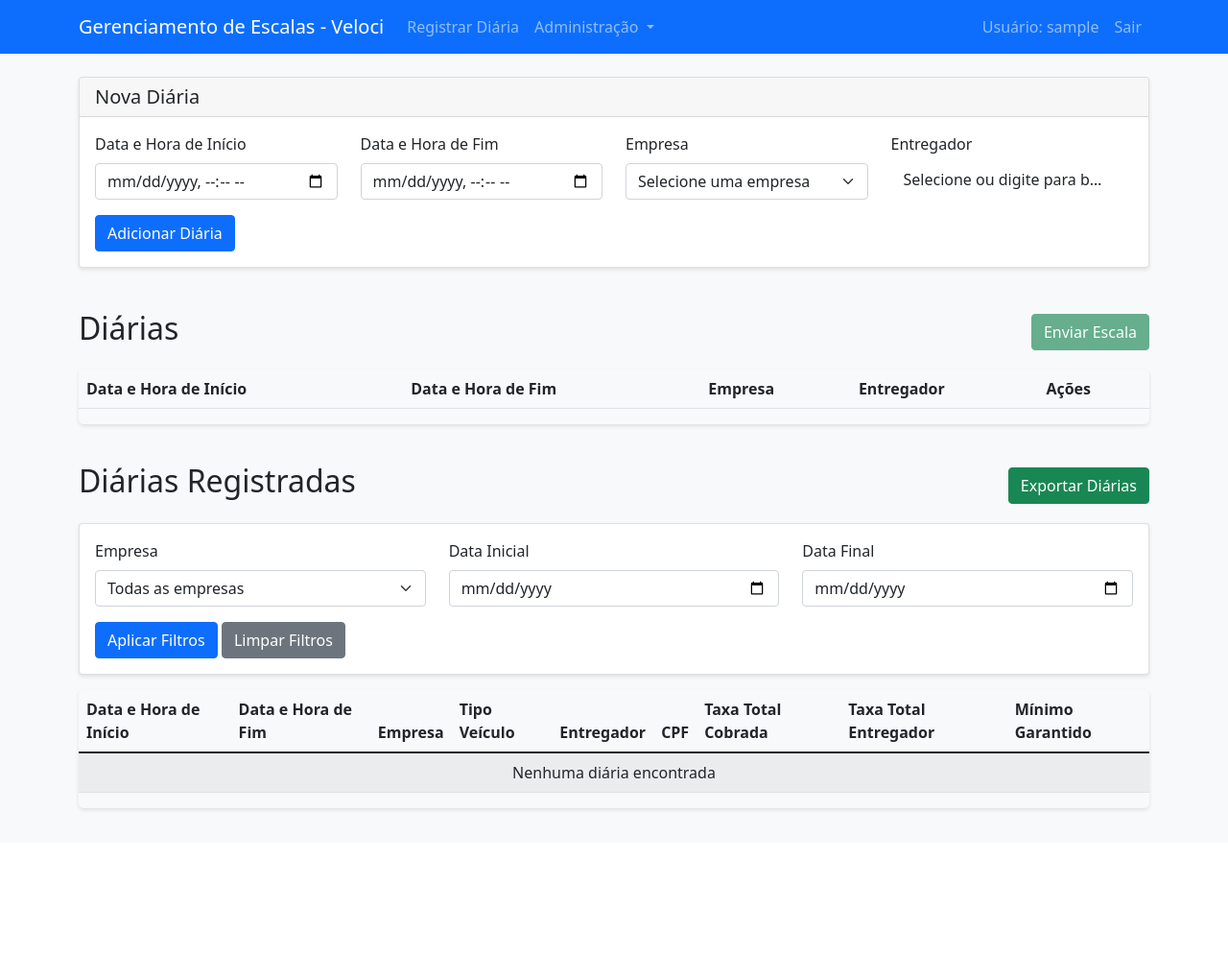
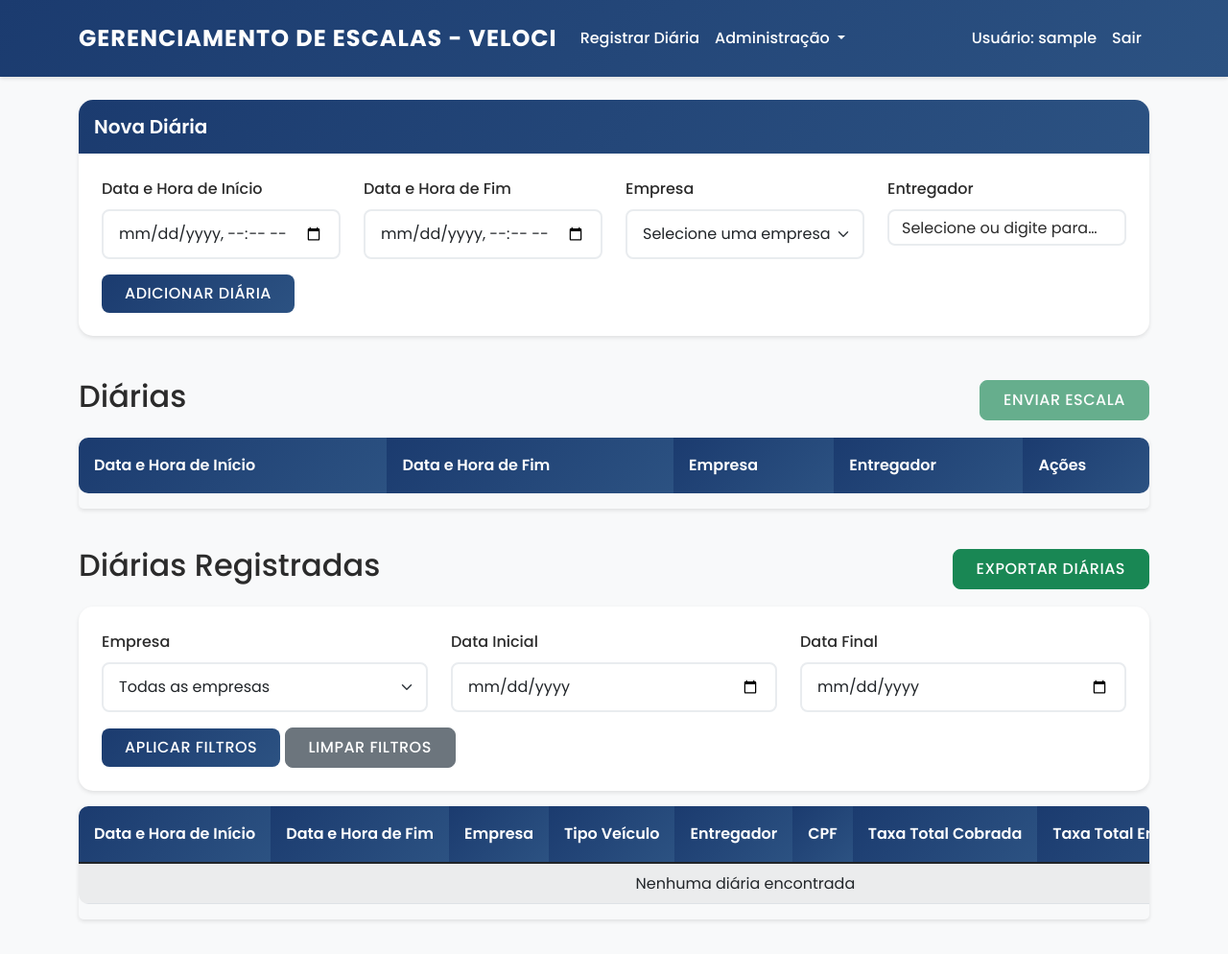
Before and after one commit to NeRiiToo/app-veloci, a Flask app: page / in a window 1280 px wide. Shown: the whole page at 96% size. Before the commit the page ends 846 px from the top, so only its background shows below. Run offline with Flask 3, Linux system fonts and the light colour scheme; the visitor is signed in with stand-in values (Sample User, id 1); data that the repository does not hold is empty; some libraries are stand-ins or nearby versions.

Commit message:
app final

```diff
--- /dev/null
+++ b/static/css/style.css
@@ -0,0 +1,355 @@
+/* Variáveis de cores */
+:root {
+    --primary-color: #1B3B6F;
+    --secondary-color: #2B2B2B;
+    --accent-color: #4A90E2;
+    --success-color: #28a745;
+    --danger-color: #dc3545;
+    --warning-color: #ffc107;
+    --info-color: #17a2b8;
+    --light-color: #f8f9fa;
+    --dark-color: #343a40;
+    --gray-color: #6c757d;
+    --white-color: #ffffff;
+    --shadow-color: rgba(0, 0, 0, 0.1);
+}
+
+/* Estilos gerais */
+body {
+    background-color: var(--light-color);
+    font-family: 'Poppins', sans-serif;
+    color: var(--secondary-color);
+    line-height: 1.6;
+}
+
+/* Navbar personalizada */
+.navbar {
+    background: linear-gradient(135deg, var(--primary-color), #2C5282) !important;
+    box-shadow: 0 2px 4px var(--shadow-color);
+    padding: 1rem 0;
+}
+
+.navbar-brand {
+    font-weight: 700;
+    font-size: 1.5rem;
+    color: var(--white-color) !important;
+    text-transform: uppercase;
+    letter-spacing: 1px;
+}
+
+.nav-item .nav-link {
+    color: var(--white-color) !important;
+    font-weight: 500;
+    transition: all 0.3s ease;
+    padding: 0.5rem 1rem;
+    border-radius: 5px;
+}
+
+.nav-button .nav-link {
+    color: var(--black-color) !important;
+    font-weight: 500;
+    transition: all 0.3s ease;
+    padding: 0.5rem 1rem;
+    border-radius: 5px;
+}
+
+.nav-link:hover {
+    background-color: rgba(255, 255, 255, 0.1);
+    transform: translateY(-2px);
+}
+
+/* Cards */
+.card {
+    border: none;
+    border-radius: 15px;
+    box-shadow: 0 4px 6px var(--shadow-color);
+    transition: all 0.3s ease;
+    margin-bottom: 1.5rem;
+    overflow: hidden;
+}
+
+.card:hover {
+    transform: translateY(-5px);
+    box-shadow: 0 8px 15px var(--shadow-color);
+}
+
+.card-header {
+    background: linear-gradient(135deg, var(--primary-color), #2C5282);
+    color: var(--white-color);
+    border: none;
+    padding: 1rem;
+}
+
+.card-title {
+    font-weight: 600;
+    margin: 0;
+}
+
+.card-body {
+    padding: 1.5rem;
+}
+
+/* Botões */
+.btn {
+    border-radius: 8px;
+    padding: 0.5rem 1.5rem;
+    font-weight: 500;
+    transition: all 0.3s ease;
+    text-transform: uppercase;
+    letter-spacing: 0.5px;
+}
+
+.btn-primary {
+    background: linear-gradient(135deg, var(--primary-color), #2C5282);
+    border: none;
+}
+
+.btn-primary:hover {
+    background: linear-gradient(135deg, #2C5282, var(--primary-color));
+    transform: translateY(-2px);
+    box-shadow: 0 4px 8px rgba(27, 59, 111, 0.3);
+}
+
+.btn-danger {
+    background: linear-gradient(135deg, var(--danger-color), #ff6b6b);
+    border: none;
+}
+
+.btn-danger:hover {
+    background: linear-gradient(135deg, #ff6b6b, var(--danger-color));
+    transform: translateY(-2px);
+    box-shadow: 0 4px 8px rgba(220, 53, 69, 0.3);
+}
+
+/* Formulários */
+.form-control, .form-select {
+    border-radius: 8px;
+    border: 2px solid #e9ecef;
+    padding: 0.75rem 1rem;
+    transition: all 0.3s ease;
+}
+
+.form-control:focus, .form-select:focus {
+    border-color: var(--primary-color);
+    box-shadow: 0 0 0 0.2rem rgba(255, 75, 43, 0.25);
+}
+
+.form-label {
+    font-weight: 500;
+    color: var(--secondary-color);
+    margin-bottom: 0.5rem;
+}
+
+/* Tabelas */
+.table {
+    border-radius: 10px;
+    overflow: hidden;
+}
+
+.table thead th {
+    background: linear-gradient(135deg, var(--primary-color), #2C5282);
+    color: var(--white-color);
+    border: none;
+    font-weight: 600;
+    padding: 1rem;
+}
+
+.table tbody tr {
+    transition: all 0.3s ease;
+}
+
+.table tbody tr:hover {
+    background-color: rgba(255, 75, 43, 0.05);
+}
+
+/* Select2 personalizado */
+.select2-container--bootstrap-5 .select2-selection {
+    border-radius: 8px;
+    border: 2px solid #e9ecef;
+    padding: 0.5rem;
+}
+
+.select2-container--bootstrap-5 .select2-selection--multiple .select2-selection__choice {
+    background: linear-gradient(135deg, var(--primary-color), #2C5282);
+    border: none;
+    border-radius: 5px;
+    color: var(--white-color);
+    padding: 0.25rem 0.5rem;
+}
+
+/* Modais */
+.modal-content {
+    border-radius: 15px;
+    border: none;
+    box-shadow: 0 5px 15px var(--shadow-color);
+}
+
+.modal-header {
+    background: linear-gradient(135deg, var(--primary-color), #2C5282);
+    color: var(--white-color);
+    border-radius: 15px 15px 0 0;
+    padding: 1rem;
+}
+
+.modal-title {
+    font-weight: 600;
+    margin: 0;
+}
+
+.modal-body {
+    padding: 1.5rem;
+}
+
+.modal-footer {
+    border-top: 1px solid #e9ecef;
+    padding: 1rem;
+}
+
+/* Animações */
+@keyframes fadeIn {
+    from { opacity: 0; transform: translateY(20px); }
+    to { opacity: 1; transform: translateY(0); }
+}
+
+.fade-in {
+    animation: fadeIn 0.5s ease-out;
+}
+
+/* Loading states */
+.loading {
+    position: relative;
+    pointer-events: none;
+    opacity: 0.7;
+}
+
+.loading:after {
+    content: '';
+    position: absolute;
+    top: 50%;
+    left: 50%;
+    width: 1.5rem;
+    height: 1.5rem;
+    margin: -0.75rem;
+    border: 3px solid #f3f3f3;
+    border-top: 3px solid var(--primary-color);
+    border-radius: 50%;
+    animation: spin 1s linear infinite;
+}
+
+@keyframes spin {
+    0% { transform: rotate(0deg); }
+    100% { transform: rotate(360deg); }
+}
+
+/* Responsividade */
+@media (max-width: 768px) {
+    .navbar-brand {
+        font-size: 1.2rem;
+    }
+
+    .card {
+        margin: 1rem;
+    }
+
+    .btn {
+        width: 100%;
+        margin-bottom: 0.5rem;
+    }
+
+    .table-responsive {
+        margin: 0 1rem;
+    }
+}
+
+/* Estilos específicos para delivery */
+.delivery-status {
+    padding: 0.5rem 1rem;
+    border-radius: 20px;
+    font-weight: 500;
+    text-transform: uppercase;
+    font-size: 0.8rem;
+    letter-spacing: 1px;
+}
+
+.status-active {
+    background-color: rgba(40, 167, 69, 0.1);
+    color: var(--success-color);
+}
+
+.status-inactive {
+    background-color: rgba(220, 53, 69, 0.1);
+    color: var(--danger-color);
+}
+
+/* Badges personalizados */
+.badge {
+    padding: 0.5rem 1rem;
+    border-radius: 20px;
+    font-weight: 500;
+    text-transform: uppercase;
+    font-size: 0.8rem;
+    letter-spacing: 1px;
+}
+
+.badge-primary {
+    background: linear-gradient(135deg, var(--primary-color), #2C5282);
+    color: var(--white-color);
+}
+
+/* Alertas personalizados */
+.alert {
+    border: none;
+    border-radius: 10px;
+    padding: 1rem;
+    margin-bottom: 1rem;
+}
+
+.alert-success {
+    background-color: rgba(40, 167, 69, 0.1);
+    color: var(--success-color);
+}
+
+.alert-danger {
+    background-color: rgba(220, 53, 69, 0.1);
+    color: var(--danger-color);
+}
+
+/* Ícones e elementos visuais */
+.icon-circle {
+    width: 40px;
+    height: 40px;
+    border-radius: 50%;
+    display: flex;
+    align-items: center;
+    justify-content: center;
+    background: linear-gradient(135deg, var(--primary-color), #2C5282);
+    color: var(--white-color);
+    margin-right: 1rem;
+}
+
+/* Tooltips personalizados */
+.tooltip {
+    background: var(--dark-color);
+    color: var(--white-color);
+    padding: 0.5rem 1rem;
+    border-radius: 5px;
+    font-size: 0.9rem;
+}
+
+/* Scrollbar personalizada */
+::-webkit-scrollbar {
+    width: 8px;
+}
+
+::-webkit-scrollbar-track {
+    background: #f1f1f1;
+}
+
+::-webkit-scrollbar-thumb {
+    background: var(--primary-color);
+    border-radius: 4px;
+}
+
+::-webkit-scrollbar-thumb:hover {
+    background: #2C5282;
+}
--- a/templates/index.html
+++ b/templates/index.html
@@ -4,9 +4,15 @@
     <meta charset="UTF-8">
     <meta name="viewport" content="width=device-width, initial-scale=1.0">
     <title>Gerenciamento de Escalas</title>
+    <!-- Google Fonts -->
+    <link href="https://fonts.googleapis.com/css2?family=Poppins:wght@300;400;500;600;700&display=swap" rel="stylesheet">
+    <!-- Bootstrap CSS -->
     <link href="https://cdn.jsdelivr.net/npm/bootstrap@5.1.3/dist/css/bootstrap.min.css" rel="stylesheet">
+    <!-- Select2 CSS -->
     <link href="https://cdn.jsdelivr.net/npm/select2@4.1.0-rc.0/dist/css/select2.min.css" rel="stylesheet">
     <link href="https://cdn.jsdelivr.net/npm/select2-bootstrap-5-theme@1.3.0/dist/select2-bootstrap-5-theme.min.css" rel="stylesheet">
+    <!-- Custom CSS -->
+    <link href="{{ url_for('static', filename='css/style.css') }}" rel="stylesheet">
     <style>
         /* Estilos gerais */
         body {
@@ -198,6 +204,39 @@
             /* Ajustes para datas */
             input[type="datetime-local"] {
                 font-size: 14px;
+            }
+        }
+
+        /* Estilos específicos da página */
+        .diaria-card {
+            background: linear-gradient(135deg, var(--white-color), #f8f9fa);
+            border: 1px solid rgba(255, 75, 43, 0.1);
+        }
+
+        .diaria-card:hover {
+            border-color: var(--primary-color);
+        }
+
+        .filters {
+            background: var(--white-color);
+            border-radius: 15px;
+            padding: 1.5rem;
+            margin-bottom: 2rem;
+            box-shadow: 0 4px 6px var(--shadow-color);
+        }
+
+        .table th {
+            white-space: nowrap;
+        }
+
+        .btn-group {
+            display: flex;
+            gap: 0.5rem;
+        }
+
+        @media (max-width: 768px) {
+            .btn-group {
+                flex-direction: column;
             }
         }
     </style>
--- a/usuarios.csv
+++ b/usuarios.csv
@@ -2,4 +2,4 @@
 admin,admin123,ADM,
 supervisor,1245,supervisor,
 Moab,123456,ADM,
-Danilo Rebouças,123456,supervisor,Cantina Volpi - Lauro
+Danilo Rebouças,123456,supervisor,Cantina Volpi - Paralela|Cantina Volpi Lauro
```
Also changed, not shown: templates/cadastro_usuario.html (+24 -3 lines), templates/cadastros.html (+13 -6 lines), templates/login.html (+6 -1 lines), templates/logs.html (+6 -1 lines), 2 other files.
